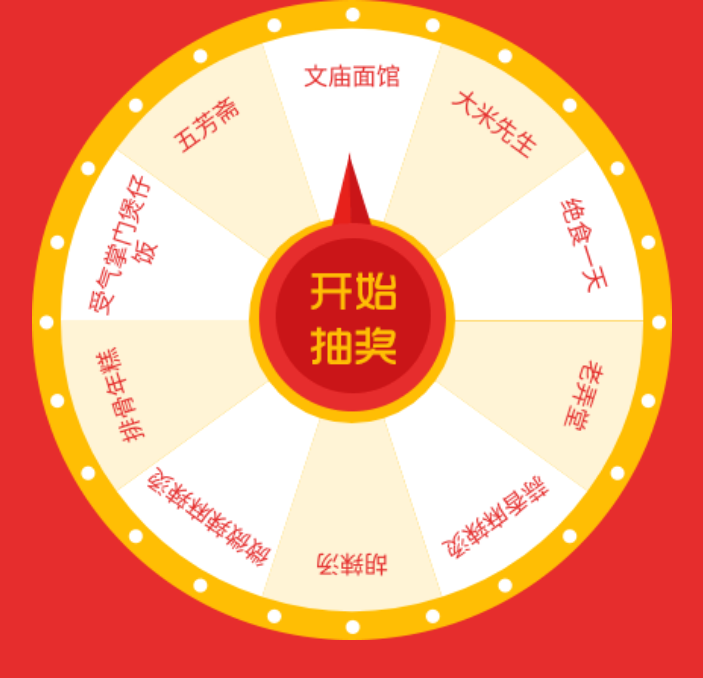
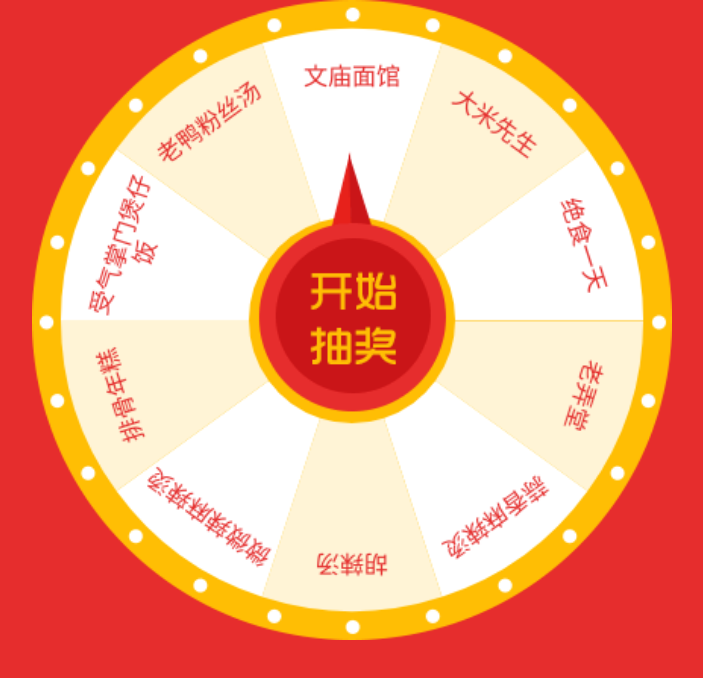
Before and after one commit to 915354482/jiuri, a plain HTML site: page index.html in a window 1280 px wide. Shown: the whole page, without its empty margins (288-991 px from the left). Drawn offline with Linux system fonts and the light colour scheme.

Commit message:
修改奖池列表

```diff
--- a/index.html
+++ b/index.html
@@ -22,7 +22,7 @@
 
 $(document).ready(function(){
 	//动态添加大转盘的奖品与奖品区域背景颜色
-	turnplate.restaraunts = ["老弄堂", "蒜香麻辣烫", "胡辣汤", "微微辣麻辣烫", "排骨年糕", "受气掌门煲仔饭", "五芳斋 ", "文庙面馆", "大米先生", "绝食一天"];
+	turnplate.restaraunts = ["老弄堂", "蒜香麻辣烫", "胡辣汤", "微微辣麻辣烫", "排骨年糕", "受气掌门煲仔饭", "老鸭粉丝汤", "文庙面馆", "大米先生", "绝食一天"];
 	turnplate.colors = ["#FFF4D6", "#FFFFFF", "#FFF4D6", "#FFFFFF","#FFF4D6", "#FFFFFF", "#FFF4D6", "#FFFFFF","#FFF4D6", "#FFFFFF"];
 
 
```
